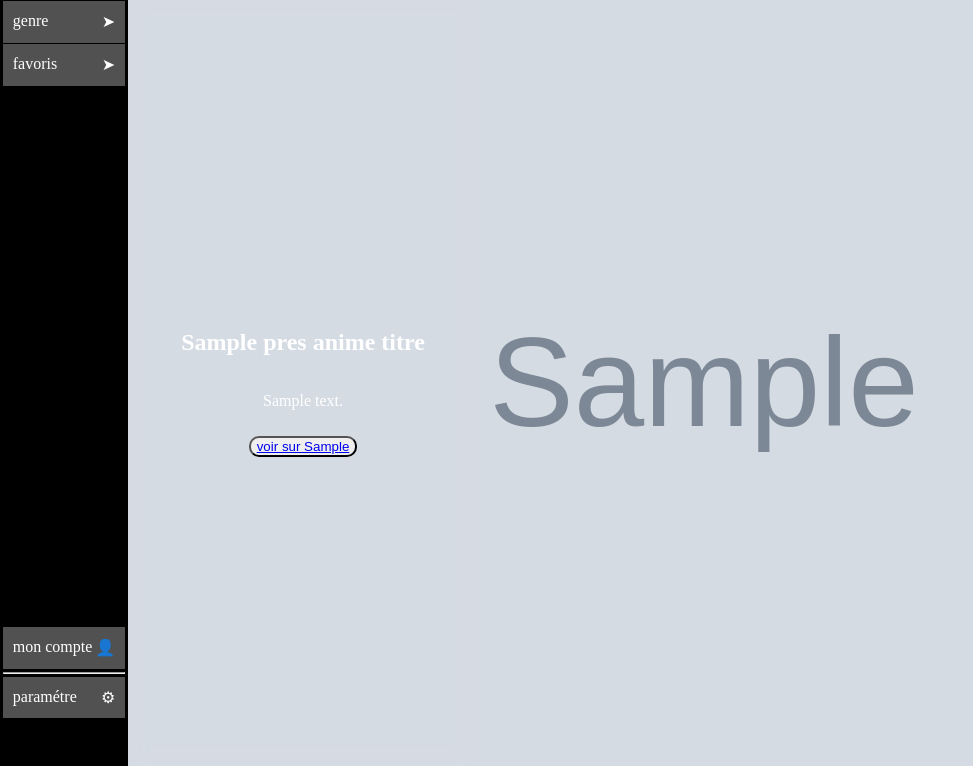
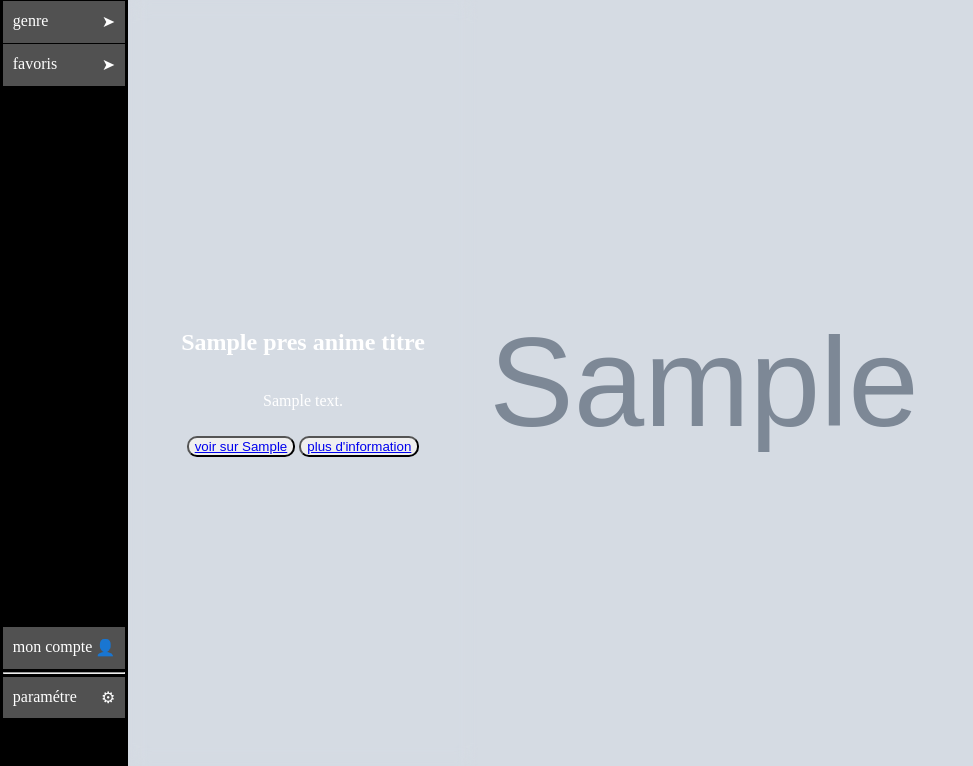
Before and after one commit to carmut/anime-web-liste, a Symfony app: template templates/home_page/index.html.twig in a window 1280 px wide. Shown: the part 91-857 px from the top of the page, without its empty margins (0-973 px from the left). Run offline with Twig, Linux system fonts and the light colour scheme; the template is opened without the code that fills it: most values are stand-ins (such as "Sample title", 1, 10 or a date in 2020); grey boxes marked "Sample" are stand-in pictures; some libraries are stand-ins or nearby versions.

Commit message:
btn info pres anime

```diff
--- a/src/Controller/HomePageController.php
+++ b/src/Controller/HomePageController.php
@@ -40,7 +40,7 @@ class HomePageController extends AbstractController
         $pres_image = $anime_pres->getImageLink();
         $pres_link  = $anime_pres->getLien();
         $pres_site  = $anime_pres->getSite();
-
+        $pres_id    = $anime_pres->getId();
         // définition couleur du bouton ['couleur btn' , 'couleur texte']
         $liste_couleur_btn = [
             'crunchyroll' => ['#f47521','#141519'],
@@ -61,6 +61,7 @@ class HomePageController extends AbstractController
             'liste_animes' => $anime,
             'liste_parrution_today' => $anime_parrution_today,
             'liste_parrution_other_day' => $anime_parrution_other_day,
+            'pres_id' => $pres_id,
         ]);
     }
 }
--- a/templates/home_page/index.html.twig
+++ b/templates/home_page/index.html.twig
@@ -34,7 +34,10 @@
             <div id="pres-text">
                 <h2 id='pres-titre'>{{pres_anime_titre}}</h2>
                 <p id='pres-descr'>{{pres_anime_description}}</p>
-                <button class="btn-site btn-site_{{pres_anime_site}}"><a href={{pres_anime_lien}} target="_blank">voir sur {{pres_anime_site}}</a></button>
+                <div id='pres_btn'>
+                    <button class="btn-site btn-site_{{pres_anime_site}}"><a href={{pres_anime_lien}} target="_blank">voir sur {{pres_anime_site}}</a></button>
+                    <button class="btn-site btn-site_{{pres_anime_site}}"><a href={{path('app_infos',{'id' : pres_id})}}> plus d'information </a></button>
+                </div>
             </div>
         </div>
 
```
